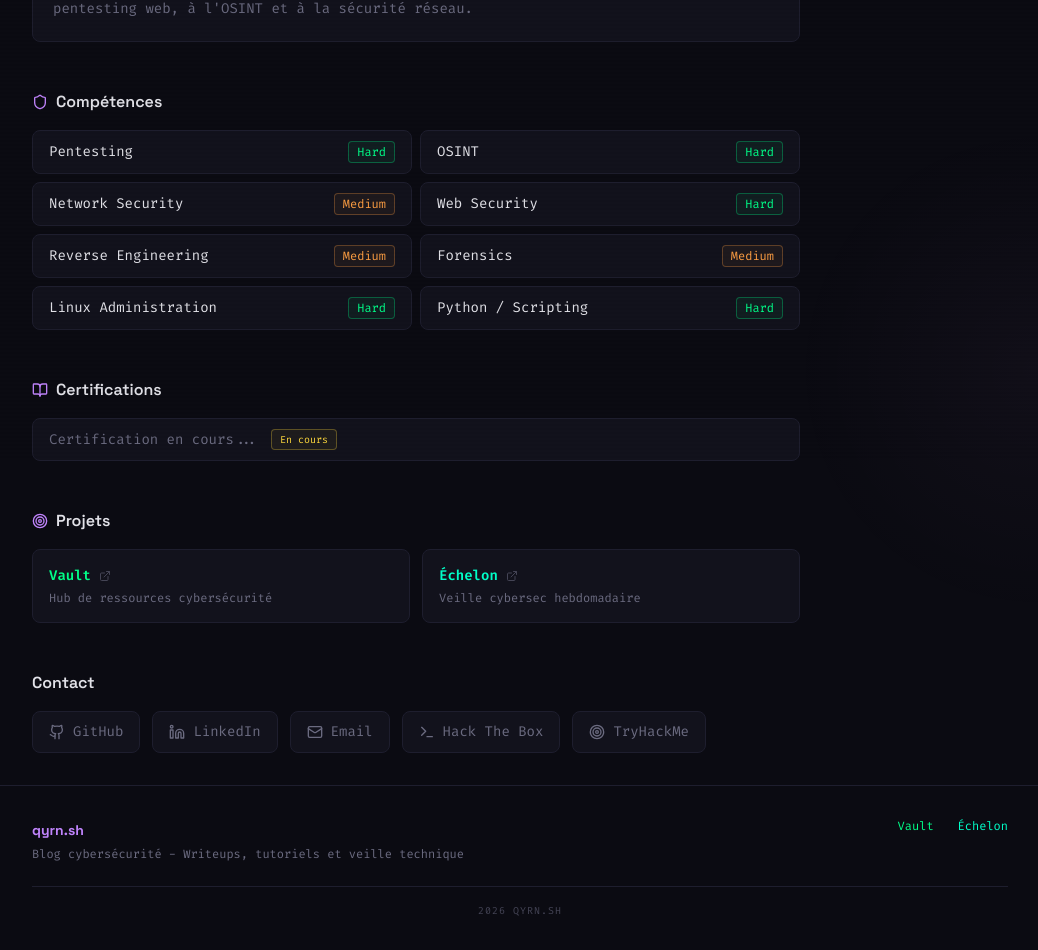
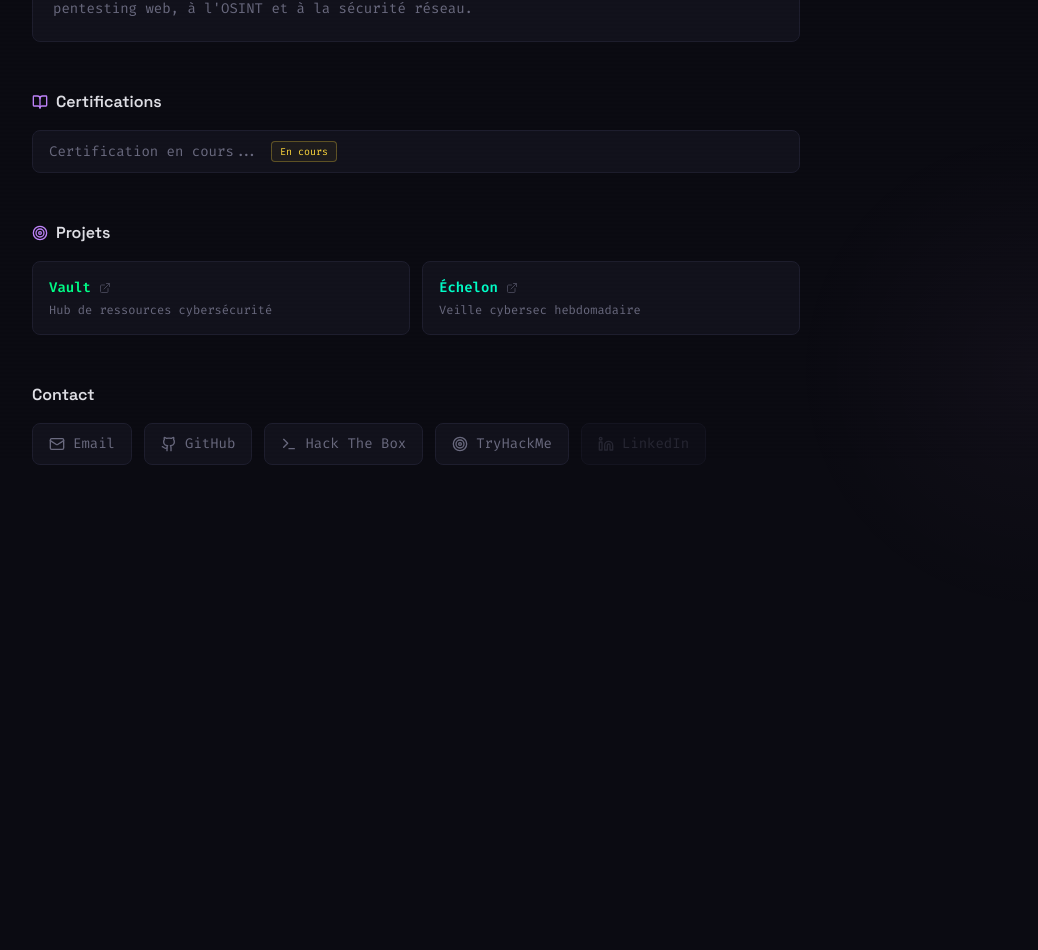
Before and after one commit to qyrn/blog, a Next.js app: page /about in a window 1280 px wide. Shown: the part 340-1290 px from the top of the page, without its empty margins (120-1158 px from the left). After the commit the page ends 837 px from the top, so only its background shows below. Built offline with nearby package versions, Linux system fonts and the light colour scheme.

Commit message:
♻️ refactor: rebrand to qyrn://blog, remove footer and clean about page

```diff
--- a/public/admin/index.html
+++ b/public/admin/index.html
@@ -3,7 +3,7 @@
   <head>
     <meta charset="utf-8" />
     <meta name="viewport" content="width=device-width, initial-scale=1.0" />
-    <title>Admin | qyrn.sh</title>
+    <title>Admin | qyrn://blog</title>
     <script>window.CMS_MANUAL_INIT = true;</script>
   </head>
   <body>
@@ -59,7 +59,7 @@
             name: "github",
             repo: "qyrn/blog",
             branch: "master",
-            base_url: "https://blog-wheat-three-44.vercel.app",
+            base_url: "https://blog.qyrn.dev",
             auth_endpoint: "/api/auth"
           },
           media_folder: "public/images/uploads",
--- a/src/app/about/page.tsx
+++ b/src/app/about/page.tsx
@@ -6,7 +6,6 @@ import {
   Linkedin,
   Mail,
   ExternalLink,
-  Shield,
   Terminal,
   BookOpen,
   Target,
@@ -17,36 +16,20 @@ export const metadata: Metadata = {
   description: "À propos de l'auteur du blog",
 };
 
-const skills = [
-  { name: "Pentesting", level: "Hard" },
-  { name: "OSINT", level: "Hard" },
-  { name: "Network Security", level: "Medium" },
-  { name: "Web Security", level: "Hard" },
-  { name: "Reverse Engineering", level: "Medium" },
-  { name: "Forensics", level: "Medium" },
-  { name: "Linux Administration", level: "Hard" },
-  { name: "Python / Scripting", level: "Hard" },
-];
-
 const certifications = [
   { name: "Certification en cours...", status: "wip" },
 ];
 
 const socials = [
   {
+    icon: Mail,
+    label: "Email",
+    href: `mailto:${siteConfig.author.email}`,
+  },
+  {
     icon: Github,
     label: "GitHub",
     href: siteConfig.author.github,
-  },
-  {
-    icon: Linkedin,
-    label: "LinkedIn",
-    href: siteConfig.author.linkedin,
-  },
-  {
-    icon: Mail,
-    label: "Email",
-    href: siteConfig.author.email ? `mailto:${siteConfig.author.email}` : "",
   },
   {
     icon: Terminal,
@@ -57,6 +40,12 @@ const socials = [
     icon: Target,
     label: "TryHackMe",
     href: siteConfig.author.tryhackme,
+  },
+  {
+    icon: Linkedin,
+    label: "LinkedIn",
+    href: siteConfig.author.linkedin,
+    disabled: true,
   },
 ];
 
@@ -88,32 +77,6 @@ export default function AboutPage() {
             Actif sur Hack The Box et autres plateformes CTF. Je m'intéresse
             particulièrement au pentesting web, à l'OSINT et à la sécurité réseau.
           </p>
-        </div>
-      </section>
-
-      <section className="space-y-4">
-        <div className="flex items-center gap-2 text-text">
-          <Shield className="h-4 w-4 text-accent" />
-          <h2 className="text-base font-semibold font-[family-name:var(--font-space-grotesk)]">
-            Compétences
-          </h2>
-        </div>
-        <div className="grid gap-2 sm:grid-cols-2">
-          {skills.map((skill) => (
-            <div
-              key={skill.name}
-              className="flex items-center justify-between rounded-lg border border-border bg-bg-card px-4 py-2.5"
-            >
-              <span className="text-sm text-text">{skill.name}</span>
-              <span className={`text-xs px-2 py-0.5 rounded border ${
-                skill.level === "Hard"
-                  ? "border-green/30 text-green bg-green/5"
-                  : "border-orange/30 text-orange bg-orange/5"
-              }`}>
-                {skill.level}
-              </span>
-            </div>
-          ))}
         </div>
       </section>
 
@@ -175,10 +138,19 @@ export default function AboutPage() {
         <h2 className="text-base font-semibold font-[family-name:var(--font-space-grotesk)] text-text">
           Contact
         </h2>
-        <div className="flex gap-3">
+        <div className="flex flex-wrap gap-3">
           {socials
             .filter((s) => s.href)
-            .map((social) => (
+            .map((social) =>
+              social.disabled ? (
+                <span
+                  key={social.label}
+                  className="flex items-center gap-2 rounded-lg border border-border bg-bg-card px-4 py-2.5 text-sm text-text-faint opacity-50 cursor-not-allowed"
+                >
+                  <social.icon className="h-4 w-4" />
+                  {social.label}
+                </span>
+              ) : (
                 <a
                   key={social.label}
                   href={social.href}
@@ -189,7 +161,8 @@ export default function AboutPage() {
                   <social.icon className="h-4 w-4" />
                   {social.label}
                 </a>
-            ))}
+              )
+            )}
         </div>
       </section>
     </div>
--- a/src/app/layout.tsx
+++ b/src/app/layout.tsx
@@ -1,7 +1,6 @@
 import type { Metadata } from "next";
 import { Space_Grotesk, Fira_Code } from "next/font/google";
 import Header from "@/components/layout/Header";
-import Footer from "@/components/layout/Footer";
 import "./globals.css";
 
 const spaceGrotesk = Space_Grotesk({
@@ -63,7 +62,6 @@ export default function RootLayout({
         <main className="flex-1 mx-auto w-full max-w-5xl px-6 py-8 relative z-10">
           {children}
         </main>
-        <Footer />
       </body>
     </html>
   );
--- a/src/components/layout/Footer.tsx
+++ /dev/null
@@ -1,40 +0,0 @@
-import { siteConfig } from "@/config/site";
-import { portfolioNav } from "@/config/navigation";
-
-export default function Footer() {
-  return (
-    <footer className="border-t border-border mt-auto">
-      <div className="mx-auto max-w-5xl px-6 py-8">
-        <div className="flex flex-col md:flex-row justify-between items-start gap-6">
-          <div>
-            <span className="text-sm font-bold font-[family-name:var(--font-space-grotesk)] text-accent">
-              {siteConfig.name}
-            </span>
-            <p className="text-xs text-text-dim mt-1">{siteConfig.description}</p>
-          </div>
-
-          <div className="flex gap-6">
-            {portfolioNav.map((item) => (
-              <a
-                key={item.href}
-                href={item.href}
-                target="_blank"
-                rel="noopener noreferrer"
-                className="text-xs transition-colors hover:opacity-80"
-                style={{ color: item.color }}
-              >
-                {item.label}
-              </a>
-            ))}
-          </div>
-        </div>
-
-        <div className="mt-6 pt-4 border-t border-border flex justify-center items-center">
-          <span className="text-[10px] text-text-faint tracking-widest uppercase">
-            {new Date().getFullYear()} {siteConfig.name}
-          </span>
-        </div>
-      </div>
-    </footer>
-  );
-}
--- a/src/config/site.ts
+++ b/src/config/site.ts
@@ -1,5 +1,5 @@
 export const siteConfig = {
-  name: "qyrn.sh",
+  name: "qyrn://blog",
   description: "Blog cybersécurité - Writeups, tutoriels et veille technique",
   url: "https://blog.qyrn.dev",
   author: {
```
Lines whose indentation alone changed are shown as unchanged.
